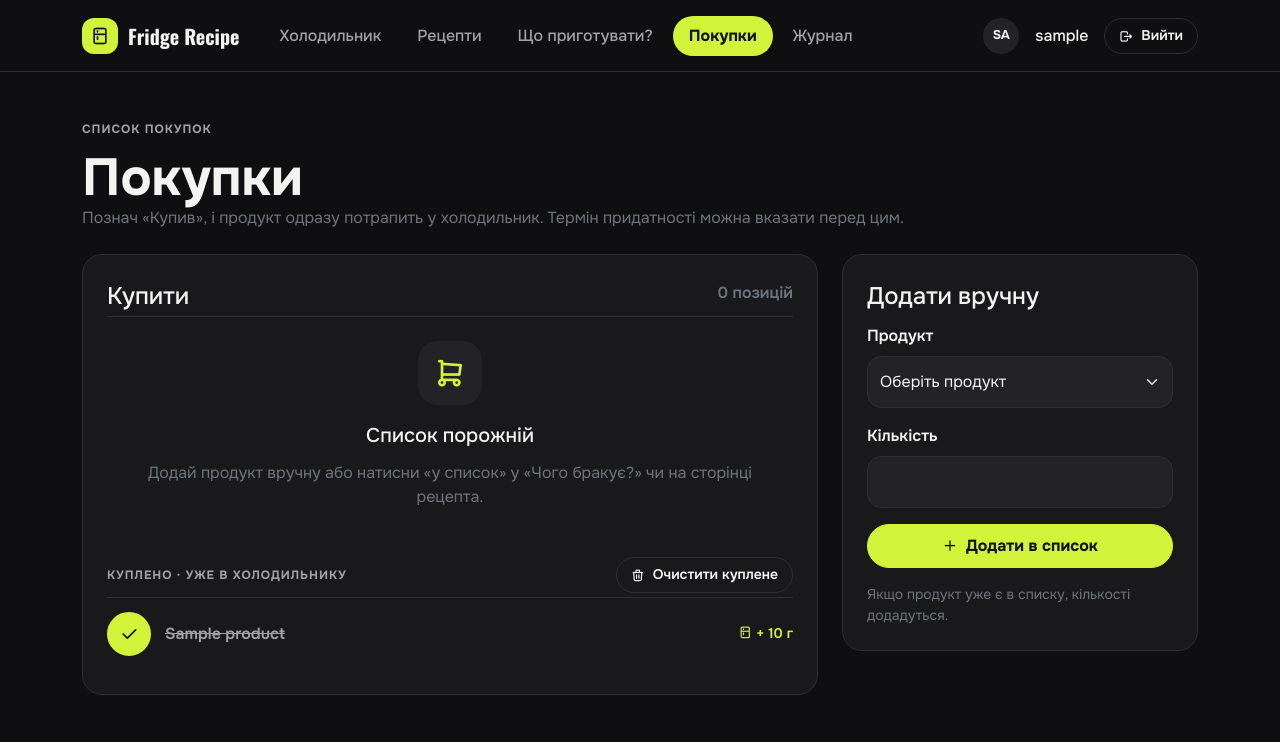
After one commit to GreedyClark/Fridge_Recipe_App, a Django app: page /shopping/ in a window 1280 px wide. The commit adds this page. Shown: the top 742 px of the page. Run offline with Django 5.2, Linux system fonts and the light colour scheme; a user stored in the database is signed in; tables that the repository leaves empty hold one stand-in row (values such as "Sample post"); parts of the project's set-up code (start-up, migrations or seed data) failed here and were passed over; some libraries are stand-ins or nearby versions.

Commit message:
Add shopping list

```diff
--- a/config/settings.py
+++ b/config/settings.py
@@ -46,6 +46,7 @@ TEMPLATES = [
                 "django.template.context_processors.request",
                 "django.contrib.auth.context_processors.auth",
                 "django.contrib.messages.context_processors.messages",
+                "fridge.context_processors.shopping_count",
             ],
         },
     },
--- /dev/null
+++ b/fridge/context_processors.py
@@ -0,0 +1,7 @@
+from .models import ShoppingItem
+
+
+def shopping_count(request):
+    if not request.user.is_authenticated:
+        return {}
+    return {"shopping_count": ShoppingItem.objects.pending().filter(user=request.user).count()}
--- a/fridge/forms.py
+++ b/fridge/forms.py
@@ -1,6 +1,6 @@
 from django import forms
 
-from .models import UNIT_CHOICES, FridgeItem, Product
+from .models import UNIT_CHOICES, FridgeItem, Product, ShoppingItem
 
 
 class FridgeItemForm(forms.ModelForm):
@@ -58,3 +58,28 @@ class ProductCreateForm(forms.Form):
         if data.get("unit") != "pcs":
             data["grams_per_piece"] = None
         return data
+
+
+class ShoppingItemForm(forms.ModelForm):
+    class Meta:
+        model = ShoppingItem
+        fields = ("product", "quantity")
+        widgets = {
+            "product": forms.Select(attrs={"class": "form-select"}),
+            "quantity": forms.NumberInput(
+                attrs={"class": "form-control", "step": "any", "min": "0", "inputmode": "decimal"}
+            ),
+        }
+        error_messages = {
+            "product": {"required": "Обери продукт."},
+            "quantity": {"required": "Вкажи кількість.", "min_value": "Кількість має бути більшою за нуль."},
+        }
+
+    def __init__(self, *args, user=None, **kwargs):
+        super().__init__(*args, **kwargs)
+        self.fields["product"].queryset = Product.objects.visible_to(user)
+        self.fields["product"].empty_label = "Оберіть продукт"
+
+
+class BuyForm(forms.Form):
+    expiry_date = forms.DateField(required=False)
--- a/fridge/urls.py
+++ b/fridge/urls.py
@@ -10,4 +10,9 @@ urlpatterns = [
     path("products/new/", views.ProductCreateView.as_view(), name="product_new"),
     path("<int:pk>/edit/", views.FridgeUpdateView.as_view(), name="edit"),
     path("<int:pk>/delete/", views.FridgeDeleteView.as_view(), name="delete"),
+    path("shopping/", views.ShoppingListView.as_view(), name="shopping"),
+    path("shopping/add/", views.ShoppingAddView.as_view(), name="shopping_add"),
+    path("shopping/<int:pk>/buy/", views.ShoppingBuyView.as_view(), name="shopping_buy"),
+    path("shopping/<int:pk>/delete/", views.ShoppingDeleteView.as_view(), name="shopping_delete"),
+    path("shopping/clear/", views.ShoppingClearView.as_view(), name="shopping_clear"),
 ]
--- a/fridge/views.py
+++ b/fridge/views.py
@@ -1,15 +1,18 @@
 from django.contrib import messages
 from django.contrib.auth.mixins import LoginRequiredMixin
+from django.db import transaction
 from django.db.models import Count
-from django.shortcuts import redirect
+from django.shortcuts import get_object_or_404, redirect
 from django.urls import reverse, reverse_lazy
+from django.utils.http import url_has_allowed_host_and_scheme
+from django.views import View
 from django.views.generic import CreateView, DeleteView, FormView, ListView, UpdateView
 
 from recipes.importing.errors import ImportFailed
 from recipes.importing.gemini import usda_query_for
 
-from .forms import FridgeItemForm, ProductCreateForm
-from .models import FridgeItem, Product
+from .forms import BuyForm, FridgeItemForm, ProductCreateForm, ShoppingItemForm
+from .models import FridgeItem, Product, ShoppingItem
 from .usda import USDAError, import_product
 
 POPULAR_LIMIT = 5
@@ -132,3 +135,68 @@ class ProductCreateView(LoginRequiredMixin, FormView):
             self.request, f"Продукт «{product.name}» додано: {product.calories_per_100:g} ккал на 100 г."
         )
         return redirect(f"{reverse('fridge:add')}?product={product.pk}")
+
+
+def safe_next(request, default="fridge:shopping"):
+    target = request.POST.get("next", "")
+    if url_has_allowed_host_and_scheme(target, allowed_hosts={request.get_host()}, require_https=request.is_secure()):
+        return target
+    return reverse(default)
+
+
+class ShoppingListView(LoginRequiredMixin, ListView):
+    template_name = "fridge/shopping_list.html"
+    context_object_name = "items"
+
+    def get_queryset(self):
+        return ShoppingItem.objects.filter(user=self.request.user).select_related("product")
+
+    def get_context_data(self, **kwargs):
+        context = super().get_context_data(**kwargs)
+        items = context["items"]
+        context["pending"] = [item for item in items if not item.bought]
+        context["bought"] = [item for item in items if item.bought]
+        context["form"] = kwargs.get("form") or ShoppingItemForm(user=self.request.user)
+        return context
+
+
+class ShoppingAddView(LoginRequiredMixin, View):
+    def post(self, request):
+        form = ShoppingItemForm(request.POST, user=request.user)
+        if not form.is_valid():
+            for errors in form.errors.values():
+                messages.error(request, " ".join(errors))
+            return redirect(safe_next(request))
+        product = form.cleaned_data["product"]
+        item = ShoppingItem.add(
+            request.user, product, form.cleaned_data["quantity"], request.POST.get("source", "вручну")[:200]
+        )
+        messages.success(request, f"«{product.name}» у списку покупок: {item.quantity:g} {item.unit}.")
+        return redirect(safe_next(request))
+
+
+class ShoppingBuyView(LoginRequiredMixin, View):
+    def post(self, request, pk):
+        item = get_object_or_404(ShoppingItem.objects.pending(), pk=pk, user=request.user)
+        form = BuyForm(request.POST)
+        expiry_date = form.cleaned_data["expiry_date"] if form.is_valid() else None
+        with transaction.atomic():
+            FridgeItem.objects.create(
+                user=request.user, product=item.product, quantity=item.quantity, expiry_date=expiry_date
+            )
+            item.bought = True
+            item.save(update_fields=["bought"])
+        messages.success(request, f"«{item.product.name}» додано в холодильник: {item.quantity:g} {item.unit}.")
+        return redirect("fridge:shopping")
+
+
+class ShoppingDeleteView(LoginRequiredMixin, View):
+    def post(self, request, pk):
+        get_object_or_404(ShoppingItem, pk=pk, user=request.user).delete()
+        return redirect("fridge:shopping")
+
+
+class ShoppingClearView(LoginRequiredMixin, View):
+    def post(self, request):
+        ShoppingItem.objects.filter(user=request.user, bought=True).delete()
+        return redirect("fridge:shopping")
--- a/recipes/services.py
+++ b/recipes/services.py
@@ -78,6 +78,12 @@ class MissingProduct:
     available: float
     shortage: float = 0
     unlocks: int = 0
+
+    @property
+    def to_buy(self):
+        if self.shortage > EPSILON:
+            return self.shortage
+        return 1 if self.product.default_unit == "pcs" else 100
 
 
 def fridge_stock(user):
--- a/recipes/urls.py
+++ b/recipes/urls.py
@@ -10,6 +10,7 @@ urlpatterns = [
     path("<int:pk>/edit/", views.RecipeEditView.as_view(), name="edit"),
     path("<int:pk>/delete/", views.RecipeDeleteView.as_view(), name="delete"),
     path("<int:pk>/cook/", views.CookRecipeView.as_view(), name="cook"),
+    path("<int:pk>/shopping/", views.AddMissingView.as_view(), name="add_missing"),
     path("what-can-i-cook/", views.WhatCanICookView.as_view(), name="what_can_i_cook"),
     path("import/", views.RecipeImportView.as_view(), name="import"),
     path("import/<int:pk>/", views.ImportReviewView.as_view(), name="import_review"),
--- a/static/css/style.css
+++ b/static/css/style.css
@@ -1545,3 +1545,181 @@ a.photo-credit:hover {
     align-items: center;
     justify-content: center;
 }
+
+.nav-badge {
+    display: inline-flex;
+    align-items: center;
+    justify-content: center;
+    min-width: 1.25rem;
+    height: 1.25rem;
+    padding: 0 .35rem;
+    margin-left: .4rem;
+    border-radius: 999px;
+    background: var(--fr-warn);
+    color: var(--fr-on-accent);
+    font-size: .7rem;
+    font-weight: 800;
+}
+
+.tabbar-icon {
+    position: relative;
+}
+
+.tabbar-badge {
+    position: absolute;
+    top: -.25rem;
+    right: .1rem;
+    margin: 0;
+}
+
+.tabbar-icon {
+    padding: .375rem .75rem;
+}
+
+.chip-split {
+    display: inline-flex;
+    align-items: stretch;
+    border: 1px solid var(--fr-line);
+    border-radius: 999px;
+    background: var(--fr-surface-2);
+    overflow: hidden;
+}
+
+.chip-split .chip {
+    border: none;
+    border-radius: 0;
+    padding-right: .75rem;
+}
+
+.chip-cart {
+    display: inline-flex;
+    align-items: center;
+    gap: .35rem;
+    min-width: 44px;
+    padding: 0 .75rem;
+    border: none;
+    border-left: 1px solid var(--fr-line);
+    background: transparent;
+    color: var(--fr-accent);
+    font-size: .8rem;
+    font-weight: 700;
+    text-decoration: none;
+    white-space: nowrap;
+}
+
+.chip-cart:hover {
+    color: var(--fr-text);
+}
+
+.chip-cart.in-list {
+    background: var(--fr-accent);
+    color: var(--fr-on-accent);
+}
+
+.shopping-row {
+    display: flex;
+    flex-wrap: wrap;
+    align-items: center;
+    gap: .625rem .875rem;
+    padding: .875rem 0;
+    border-top: 1px solid var(--fr-line);
+}
+
+.shopping-buy {
+    margin: 0;
+}
+
+.buy-btn {
+    width: 44px;
+    height: 44px;
+    flex-shrink: 0;
+    border-radius: 50%;
+    border: 2px solid var(--fr-accent);
+    background: transparent;
+    color: var(--fr-accent);
+    display: inline-flex;
+    align-items: center;
+    justify-content: center;
+    font-size: 1.25rem;
+}
+
+.buy-btn:hover,
+.buy-btn.done {
+    background: var(--fr-accent);
+    color: var(--fr-on-accent);
+}
+
+.shopping-name {
+    flex: 1 1 140px;
+    min-width: 0;
+    display: flex;
+    flex-direction: column;
+}
+
+.shopping-qty {
+    font-weight: 800;
+    white-space: nowrap;
+}
+
+.shopping-expiry {
+    display: flex;
+    flex-direction: column;
+    gap: .125rem;
+    font-size: .75rem;
+    color: var(--fr-muted);
+}
+
+.shopping-expiry input {
+    background: var(--fr-surface-2);
+    border: 1px solid var(--fr-line);
+    border-radius: 10px;
+    min-height: 36px;
+    padding: 0 .5rem;
+    color: var(--fr-text);
+    color-scheme: dark;
+}
+
+.shopping-row.bought {
+    color: var(--fr-muted);
+}
+
+.shopping-row.bought .shopping-name {
+    text-decoration: line-through;
+}
+
+.icon-btn {
+    width: 40px;
+    height: 40px;
+    border: none;
+    border-radius: 50%;
+    background: transparent;
+    color: var(--fr-muted);
+    display: inline-flex;
+    align-items: center;
+    justify-content: center;
+    font-size: 1.125rem;
+}
+
+.icon-btn:hover {
+    color: var(--fr-text);
+    background: var(--fr-surface-2);
+}
+
+@media (max-width: 575.98px) {
+    .shopping-name {
+        flex: 1 1 0;
+    }
+
+    .shopping-row > form:last-child {
+        order: 4;
+    }
+
+    .shopping-expiry {
+        order: 5;
+        flex-direction: row;
+        align-items: center;
+        gap: .5rem;
+        width: 100%;
+        padding-left: 3.5rem;
+    }
+}
--- a/templates/base.html
+++ b/templates/base.html
@@ -27,6 +27,7 @@
                 <a href="{% url 'fridge:list' %}" class="nav-pill {% if view == 'fridge:list' or view == 'fridge:add' or view == 'fridge:edit' or view == 'fridge:delete' or view == 'fridge:product_new' %}active{% endif %}">Холодильник</a>
                 <a href="{% url 'recipes:list' %}" class="nav-pill {% if view == 'recipes:list' or view == 'recipes:detail' or view == 'recipes:import' or view == 'recipes:import_review' or view == 'recipes:drafts' %}active{% endif %}">Рецепти</a>
                 <a href="{% url 'recipes:what_can_i_cook' %}" class="nav-pill {% if view == 'recipes:what_can_i_cook' %}active{% endif %}">Що приготувати?</a>
+                <a href="{% url 'fridge:shopping' %}" class="nav-pill {% if view == 'fridge:shopping' %}active{% endif %}">Покупки{% if shopping_count %}<span class="nav-badge">{{ shopping_count }}</span>{% endif %}</a>
                 <a href="{% url 'recipes:log' %}" class="nav-pill {% if view == 'recipes:log' %}active{% endif %}">Журнал</a>
             </nav>
 
@@ -69,6 +70,9 @@
         <a href="{% url 'recipes:what_can_i_cook' %}" class="{% if view == 'recipes:what_can_i_cook' %}active{% endif %}">
             <span class="tabbar-icon"><i class="ti ti-chef-hat"></i></span>Приготувати
         </a>
+        <a href="{% url 'fridge:shopping' %}" class="{% if view == 'fridge:shopping' %}active{% endif %}">
+            <span class="tabbar-icon"><i class="ti ti-shopping-cart"></i>{% if shopping_count %}<span class="nav-badge tabbar-badge">{{ shopping_count }}</span>{% endif %}</span>Покупки
+        </a>
         <a href="{% url 'recipes:log' %}" class="{% if view == 'recipes:log' %}active{% endif %}">
             <span class="tabbar-icon"><i class="ti ti-chart-bar"></i></span>Журнал
         </a>
--- /dev/null
+++ b/templates/fridge/shopping_list.html
@@ -0,0 +1,108 @@
+{% extends "base.html" %}
+{% load recipe_extras %}
+
+{% block title %}Покупки · Fridge Recipe{% endblock %}
+
+{% block extra_css %}
+<link href="https://cdn.jsdelivr.net/npm/tom-select@2.3.1/dist/css/tom-select.bootstrap5.min.css" rel="stylesheet">
+{% endblock %}
+
+{% block content %}
+<div class="mb-4">
+    <div class="page-label">Список покупок</div>
+    <h1 class="page-title">Покупки</h1>
+    <p class="text-secondary mb-0 mt-2">Познач «Купив», і продукт одразу потрапить у холодильник. Термін придатності можна вказати перед цим.</p>
+</div>
+
+<div class="row g-4 align-items-start">
+    <div class="col-lg-8">
+        <div class="card">
+            <div class="card-body p-4">
+                <div class="d-flex align-items-center justify-content-between gap-3 mb-2">
+                    <h2 class="h4 mb-0">Купити</h2>
+                    {% with count=pending|length %}
+                        <span class="text-secondary fw-semibold">{{ count }} {{ count|uk_plural:"позиція,позиції,позицій" }}</span>
+                    {% endwith %}
+                </div>
+
+                {% for item in pending %}
+                    <div class="shopping-row">
+                        <form method="post" action="{% url 'fridge:shopping_buy' item.pk %}" class="shopping-buy" id="buy-{{ item.pk }}">
+                            {% csrf_token %}
+                            <button type="submit" class="buy-btn" aria-label="Купив: {{ item.product.name }}"><i class="ti ti-check"></i></button>
+                        </form>
+                        <div class="shopping-name">
+                            <span class="fw-bold">{{ item.product.name }}</span>
+                            {% if item.source %}<span class="text-secondary small">{{ item.source }}</span>{% endif %}
+                        </div>
+                        <span class="shopping-qty">{{ item.quantity|floatformat:"-2" }} {{ item.unit }}</span>
+                        <label class="shopping-expiry">
+                            <span>Термін</span>
+                            <input type="date" name="expiry_date" form="buy-{{ item.pk }}" aria-label="Термін придатності: {{ item.product.name }}">
+                        </label>
+                        <form method="post" action="{% url 'fridge:shopping_delete' item.pk %}" class="m-0">
+                            {% csrf_token %}
+                            <button type="submit" class="icon-btn" aria-label="Прибрати зі списку: {{ item.product.name }}"><i class="ti ti-x"></i></button>
+                        </form>
+                    </div>
+                {% empty %}
+                    <div class="empty-state py-4 border-top">
+                        <span class="empty-icon"><i class="ti ti-shopping-cart"></i></span>
+                        <h3 class="h5 mb-0">Список порожній</h3>
+                        <p class="text-secondary mb-0">Додай продукт вручну або натисни «у список» у «Чого бракує?» чи на сторінці рецепта.</p>
+                    </div>
+                {% endfor %}
+
+                {% if bought %}
+                    <div class="d-flex align-items-center justify-content-between gap-3 mt-4 mb-1">
+                        <div class="page-label mb-0">Куплено · уже в холодильнику</div>
+                        <form method="post" action="{% url 'fridge:shopping_clear' %}" class="m-0">
+                            {% csrf_token %}
+                            <button type="submit" class="btn btn-ghost btn-sm"><i class="ti ti-trash"></i>Очистити куплене</button>
+                        </form>
+                    </div>
+                    {% for item in bought %}
+                        <div class="shopping-row bought">
+                            <span class="buy-btn done" aria-hidden="true"><i class="ti ti-check"></i></span>
+                            <span class="shopping-name fw-semibold">{{ item.product.name }}</span>
+                            <span class="text-accent small fw-semibold"><i class="ti ti-fridge"></i> + {{ item.quantity|floatformat:"-2" }} {{ item.unit }}</span>
+                        </div>
+                    {% endfor %}
+                {% endif %}
+            </div>
+        </div>
+    </div>
+
+    <div class="col-lg-4">
+        <div class="card">
+            <form method="post" action="{% url 'fridge:shopping_add' %}" class="card-body p-4 d-flex flex-column gap-3" novalidate>
+                {% csrf_token %}
+                <h2 class="h4 mb-0">Додати вручну</h2>
+                <div>
+                    <label for="{{ form.product.id_for_label }}" class="form-label">Продукт</label>
+                    {{ form.product }}
+                </div>
+                <div>
+                    <label for="{{ form.quantity.id_for_label }}" class="form-label">Кількість</label>
+                    {{ form.quantity }}
+                </div>
+                <button type="submit" class="btn btn-primary"><i class="ti ti-plus"></i>Додати в список</button>
+                <span class="text-secondary small">Якщо продукт уже є в списку, кількості додадуться.</span>
+            </form>
+        </div>
+    </div>
+</div>
+{% endblock %}
+
+{% block scripts %}
+<script src="https://cdn.jsdelivr.net/npm/tom-select@2.3.1/dist/js/tom-select.complete.min.js"></script>
+<script>
+    if (window.TomSelect) {
+        new TomSelect("#{{ form.product.id_for_label }}", {
+            maxOptions: null,
+            placeholder: "Почни вводити назву",
+            render: {no_results: () => '<div class="no-results">Нічого не знайдено</div>'},
+        });
+    }
+</script>
+{% endblock %}
--- a/templates/recipes/_cook_button.html
+++ b/templates/recipes/_cook_button.html
@@ -19,6 +19,11 @@
     </form>
 {% else %}
     <button type="button" class="btn btn-primary {{ button_class }}" disabled><i class="ti ti-chef-hat"></i>Не вистачає продуктів</button>
+    <form method="post" action="{% url 'recipes:add_missing' recipe.pk %}" class="m-0">
+        {% csrf_token %}
+        <input type="hidden" name="servings" value="{{ servings }}">
+        <button type="submit" class="btn btn-ghost w-100"><i class="ti ti-shopping-cart-plus"></i>Додати відсутнє в список</button>
+    </form>
     <p class="text-secondary small mb-0 d-none d-lg-block">
         Спершу додай: {% for item in match.lacking %}{{ item.product.name }}{% if not forloop.last %}, {% endif %}{% endfor %}
     </p>
```
Also changed, not shown: fridge/admin.py (+7 -1 lines), fridge/models.py (+41 -0 lines), fridge/test_shopping.py (added, +137 -0 lines), recipes/views.py (+23 -1 lines), templates/recipes/what_can_i_cook.html (+20 -6 lines), fridge/migrations/0004_shoppingitem.py (added).
